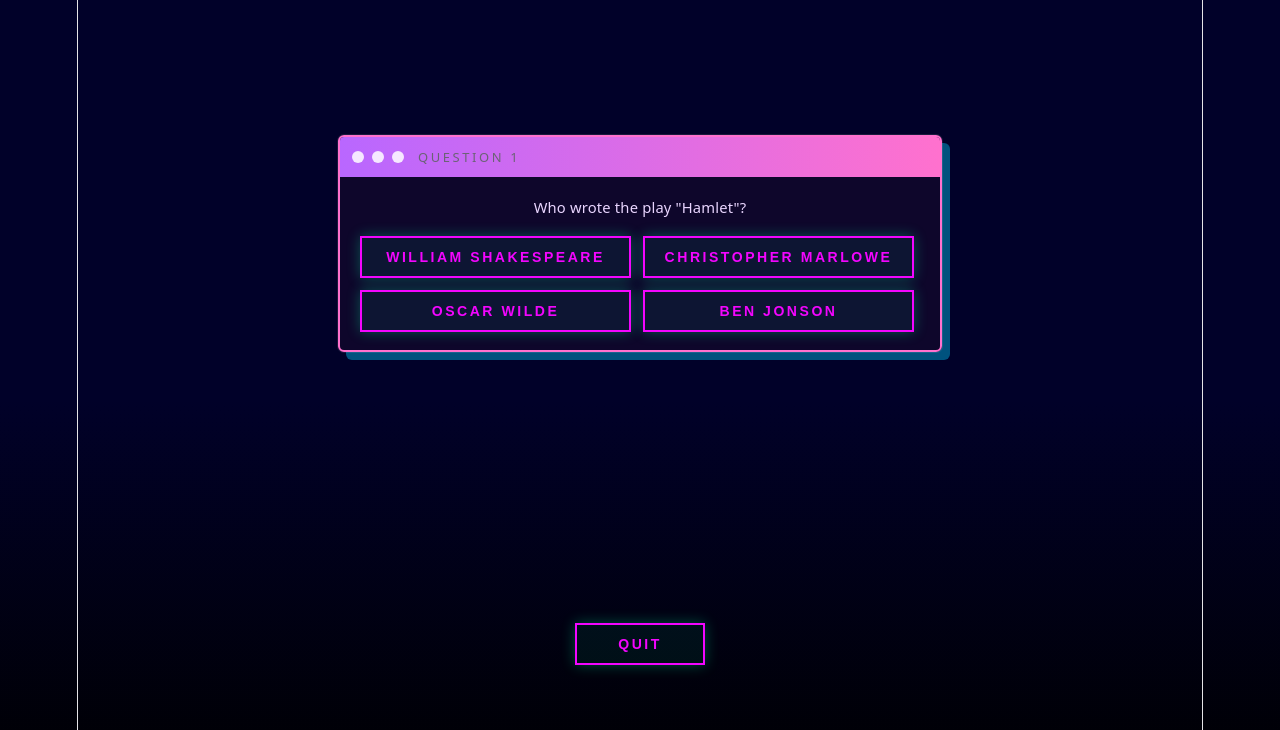
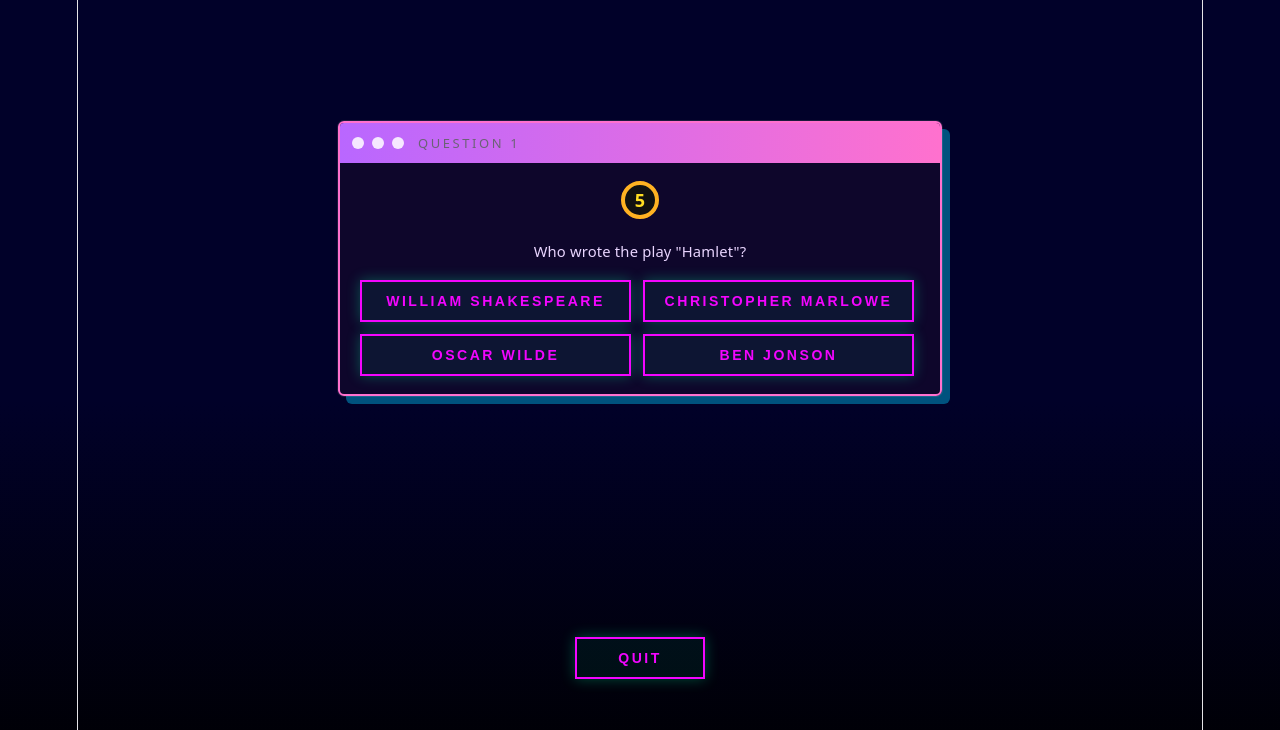
Before and after one commit to akshaykrishna47/Are-You-Smarter-Than-, a React (Vite) app: page /#/Quiz in a window 1280 px wide. Shown: the top 730 px of the page. Built offline with nearby package versions, Linux system fonts and the light colour scheme.

Commit message:
initial commit

```diff
--- a/src/components/Quiz.css
+++ b/src/components/Quiz.css
@@ -196,3 +196,22 @@
   letter-spacing: .08em;
   margin: 0 0 8px;
 }
+
+.quiz-timer {
+    width: 30px;
+    height: 30px;
+    margin: 0 auto 20px;
+
+    border-radius: 50%;
+    background: #111;
+
+    color: #ffde22;
+    font-size: 1rem;
+    font-weight: bold;
+
+    display: flex;
+    align-items: center;
+    justify-content: center;
+
+    border: 4px solid #ffb222;
+}
--- a/src/components/Quiz.jsx
+++ b/src/components/Quiz.jsx
@@ -71,6 +71,32 @@ export default function Quiz() {
         );
     }, [difficulty, questions, currentIndex, gameOver, won]);
 
+const QUESTION_TIME = 10;
+const [timeLeft, setTimeLeft] = useState(QUESTION_TIME);
+
+// Reset when question changes
+useEffect(() => {
+    setTimeLeft(QUESTION_TIME);
+}, [currentIndex]);
+
+// Countdown
+useEffect(() => {
+    if (gameOver || answerResult !== null) return;
+
+    const interval = setInterval(() => {
+        setTimeLeft((prev) => prev - 1);
+    }, 1000);
+
+    return () => clearInterval(interval);
+}, [gameOver, answerResult]);
+
+// Time ran out
+useEffect(() => {
+    if (timeLeft <= 0) {
+        setGameOver(true);
+    }
+}, [timeLeft]);
+
     function handleAnswer(option) {
     if (answerResult !== null) return; // locked while animating
 
@@ -124,7 +150,7 @@ export default function Quiz() {
                     </div>
                     <div className="ret-06__gameover-body">
                         <h1 className={`ret-06__gameover-title ${won ? "ret-06__gameover-title--win" : "ret-06__gameover-title--lose"}`}>
-                            {won ? "You Win!" : "You Lose"}
+                            {won ? "You Win!" : "Game Over"}
                         </h1>
                         <p className="ret-06__gameover-msg">
                             {won
@@ -157,6 +183,9 @@ export default function Quiz() {
                     <span>Question {currentIndex + 1}</span>
                 </div>
                 <div className="ret-06__wincontent" style={{textAlign:"center"}}>
+                    <div className="quiz-timer">
+                        {timeLeft}
+                    </div>
                     {currentQuestion}
                     <div className="ret-06__row">
                         {options.map((opt) => {
```
